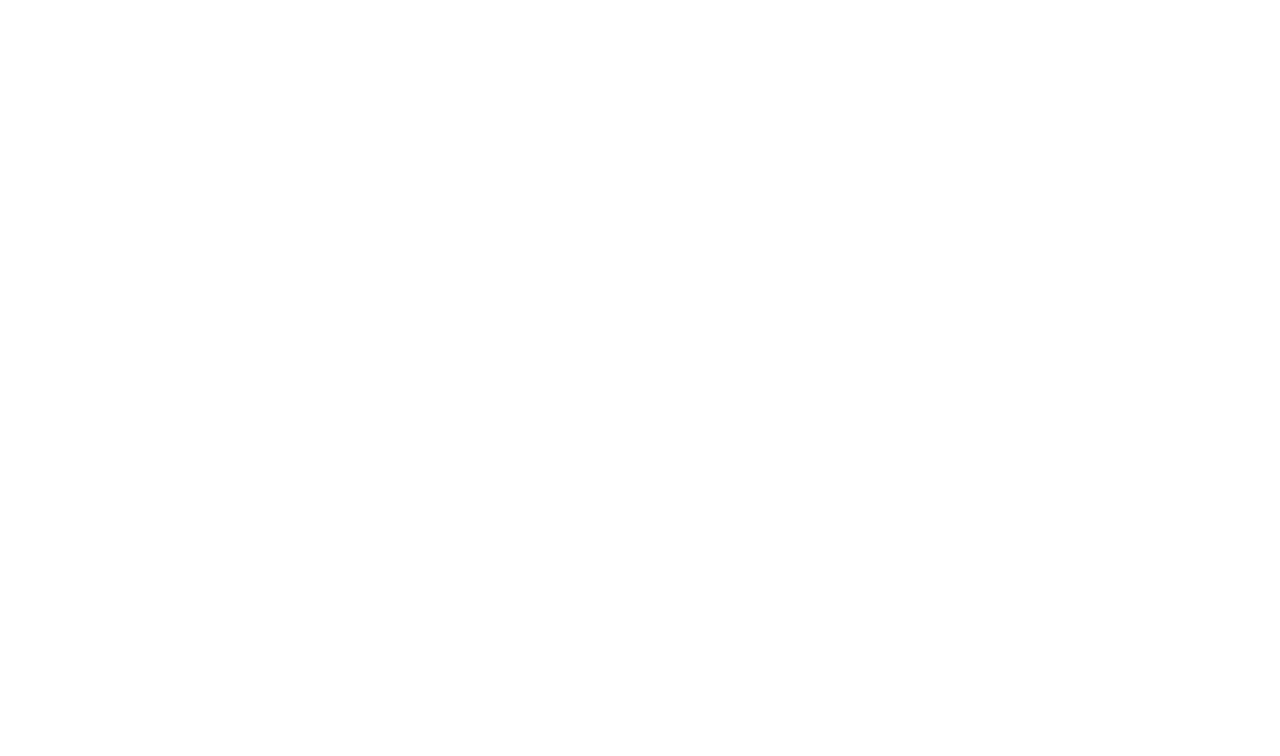
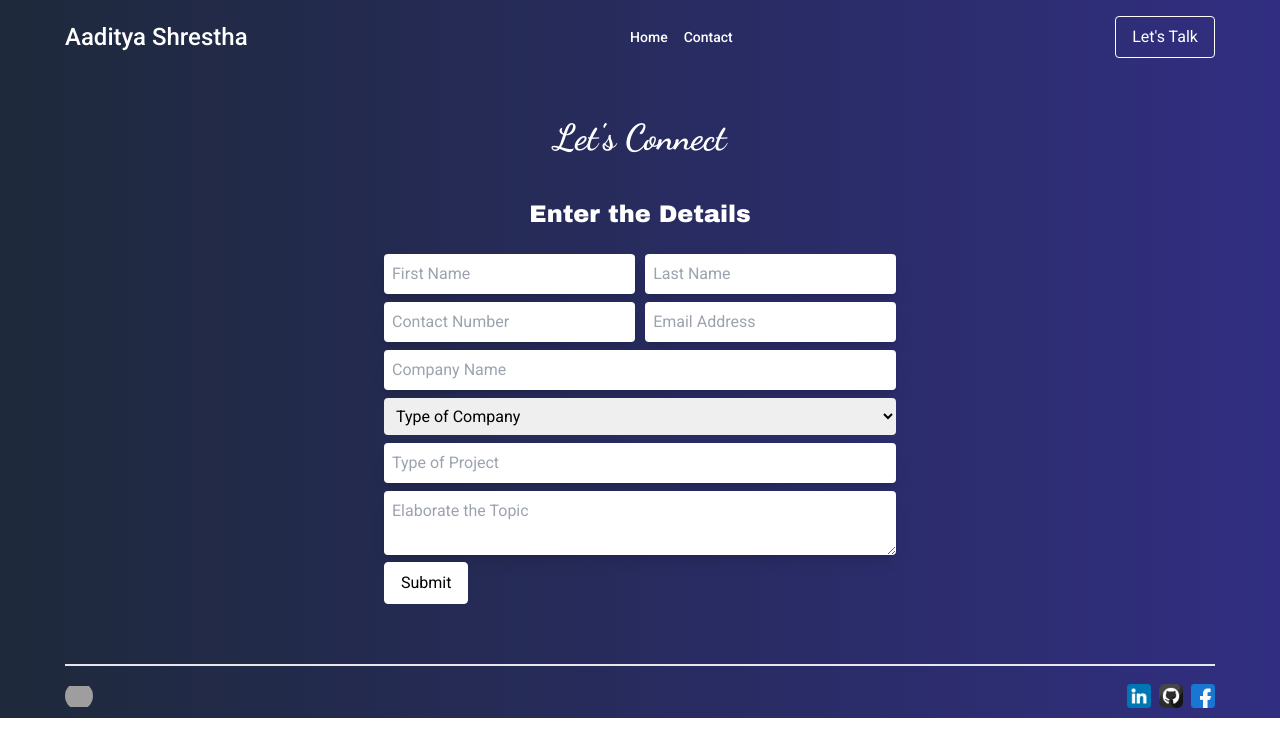
Before and after one commit to aaditya-064/Portfolio-Aaditya, a React (Vite) app in the folder frontend/: page /contact in a window 1280 px wide. Before the commit this address had no page. Shown: the top 756 px of the page. Built offline with nearby package versions, Linux system fonts and the light colour scheme; grey boxes are pictures that could not be loaded; a web font is replaced by a local one.

Commit message:
rem to do the backend :

```diff
--- a/frontend/src/App.jsx
+++ b/frontend/src/App.jsx
@@ -1,5 +1,6 @@
 import { BrowserRouter, Routes, Route } from "react-router-dom";
 import HomePage from "./components/HomePage";
+import ContactForm from "./components/ContactForm";
 
 function App() {
   return (
@@ -7,6 +8,7 @@ function App() {
       <BrowserRouter>
         <Routes>
           <Route path={"/"} Component={() => <HomePage />} />
+          <Route path={"/contact"} Component={() => <ContactForm />} />
         </Routes>
       </BrowserRouter>
     </>
--- a/frontend/src/components/Contact.jsx
+++ b/frontend/src/components/Contact.jsx
@@ -6,12 +6,11 @@ const Contact = () => {
 
   const handleSubmit = async (e) => {
     e.preventDefault();
-    const data = await axios({
+    await axios({
       url: "https://portfolio-org.onrender.com/post",
       method: "post",
       data: info,
     });
-    console.log(data);
   };
 
   const handleChange = (e) => {
--- /dev/null
+++ b/frontend/src/components/ContactForm.jsx
@@ -0,0 +1,99 @@
+import React from "react";
+import Navbar from "./Navbar";
+import Footer from "./Footer";
+
+const ContactForm = () => {
+  return (
+    <div className="bg-gradient-to-r from-slate-800 to-indigo-900 pt-4 pb-2 px-2">
+      <div className="max-w-[1150px] mx-auto">
+        <Navbar />
+        <div className="mt-10">
+          <div className="relative">
+            {/* <img
+              src="https://imgs.search.brave.com/zVd0LQ6ocJc8_T6xFYI5ggg5Jd1GZ5nVICSlOQVlTb8/rs:fit:860:0:0:0/g:ce/aHR0cHM6Ly90NC5m/dGNkbi5uZXQvanBn/LzA4LzEyLzAzLzEx/LzM2MF9GXzgxMjAz/MTEyNl9LQWxyREFn/bHFrTjZYMnQzRFpu/eTdVRVpOaFRWb2py/Vi5qcGc"
+              className="w-full h-96 object-cover blur-sm"
+              alt=""
+            /> */}
+            <div className="mx-auto  rounded w-4/5">
+              <p className="text-white font-bold text-4xl text-center p-5 connect_text">
+                Let's Connect
+              </p>
+              <div className="p-5 md:w-3/5 mx-auto rounded">
+                <form action="" className="">
+                  <p className="text-center text-white font-medium text-2xl enter_details">
+                    Enter the Details
+                  </p>
+                  <div className="flex flex-col md:flex-row justify-between mt-4">
+                    <input
+                      type="text"
+                      placeholder="First Name"
+                      name="first_name"
+                      className="shadow-lg p-2 mt-2 rounded md:w-[49%]"
+                    />
+                    <input
+                      type="text"
+                      name="last_name"
+                      placeholder="Last Name"
+                      className="shadow-lg p-2 mt-2 rounded md:w-[49%]"
+                    />
+                  </div>
+
+                  <div className="flex flex-col md:flex-row justify-between">
+                    <input
+                      type="text"
+                      name="contact_number"
+                      placeholder="Contact Number"
+                      className="shadow-lg p-2 mt-2 rounded md:w-[49%]"
+                    />
+                    <input
+                      type="email"
+                      name="email_address"
+                      placeholder="Email Address"
+                      className="shadow-lg p-2 mt-2 rounded md:w-[49%]"
+                    />
+                  </div>
+                  <input
+                    type="text"
+                    name="company_name"
+                    placeholder="Company Name"
+                    className="shadow-lg p-2 mt-2 rounded w-full"
+                  />
+                  <select
+                    name="type_of_company"
+                    id=""
+                    className="outline-none mt-2 w-full p-2 rounded"
+                  >
+                    <option value="null">Type of Company</option>
+                    <option value="IT Consulting" className="text-black">
+                      IT Consulting
+                    </option>
+                    <option value="Software Development" className="text-black">
+                      Software Development
+                    </option>
+                  </select>
+                  <input
+                    type="text"
+                    placeholder="Type of Project"
+                    className="shadow-lg p-2 mt-2 rounded w-full"
+                  />
+                  <textarea
+                    name=""
+                    id=""
+                    placeholder="Elaborate the Topic"
+                    className="shadow-lg p-2 mt-2 rounded w-full"
+                  ></textarea>
+                  <button className="bg-white px-4 py-2 border border-white rounded hover:bg-transparent hover:text-white transition-all active:opacity-50">
+                    Submit
+                  </button>
+                </form>
+              </div>
+            </div>
+          </div>
+        </div>
+        <Footer />
+      </div>
+    </div>
+  );
+};
+
+export default ContactForm;
--- a/frontend/src/components/Hero.jsx
+++ b/frontend/src/components/Hero.jsx
@@ -1,4 +1,5 @@
 import React from "react";
+import { Link } from "react-router-dom";
 
 const Hero = () => {
   return (
@@ -12,19 +13,21 @@ const Hero = () => {
       </div>
       <div className="flex flex-col items-center mt-10">
         <p className="text-2xl text-white text-center font-normal">
-          HI, <br /> I'M
-          <span className="text-[#ffcb6c] text-4xl ml-2">Aaditya Shrestha</span>
+          <span className="dev_title">HI</span>, <br /> I'M
+          <span className="text-[#ffcb6c] text-4xl ml-2 name_title">
+            Aaditya Shrestha
+          </span>
         </p>
-        <p className="font-medium mt-2 text-lg text-[#e7e6e7]">
+        <p className="font-light text-center mt-2 text-xl text-[#e7e6e7] dev_title underline">
           Full Stack Developer
           <span className="font-light"> based in Nepal</span>
         </p>
-        <a
-          href="#"
+        <Link
+          to={"/contact"}
           className="mt-7 text-[#ffcb6c] font-medium border border-[#ffcb6c] w-36 px-3 pl-7 py-2 rounded"
         >
           Contact Me
-        </a>
+        </Link>
       </div>
     </div>
   );
--- a/frontend/src/components/HomePage.jsx
+++ b/frontend/src/components/HomePage.jsx
@@ -8,7 +8,7 @@ import Contact from "./Contact";
 
 const HomePage = () => {
   return (
-    <div className="py-4 bg-[#34353a] flex flex-col">
+    <div className="py-4 bg-gradient-to-r from-slate-800 to-indigo-900 flex flex-col">
       <div className="max-w-[1150px] mx-auto flex flex-col justify-evenly">
         <Navbar />
         <div className="flex-1">
--- a/frontend/src/components/Navbar.jsx
+++ b/frontend/src/components/Navbar.jsx
@@ -4,16 +4,21 @@ import { Link } from "react-router-dom";
 const Navbar = () => {
   return (
     <div className="flex justify-between items-center">
-      <p className="text-white font-medium text-2xl">Aaditya Shrestha</p>
-      <div className="gap-4 text-sm text-gray-500 font-medium hidden md:flex select-none">
-        <Link to={"/about"}>About</Link>
-        <Link to={"/projects"}>Projects</Link>
-        <Link to={"/contact"}>Contact</Link>
+      <Link to={"/"} className="text-white font-medium text-2xl">
+        Aaditya Shrestha
+      </Link>
+      <div className="gap-4 text-sm text-white font-medium hidden md:flex select-none">
+        <Link to={"/"} className="outline-none">
+          Home
+        </Link>
+        <Link to={"/contact"} className="outline-none">
+          Contact
+        </Link>
       </div>
       <a
         href="https://calendly.com/aadityastha123456/30min"
         target="blank"
-        className="bg-[#34353a] text-white text-[16px] text-center px-4 py-2 rounded border border-white hover:bg-white hover:text-[#34353a] transition-all"
+        className="bg-transparent text-white text-[16px] text-center px-4 py-2 rounded border border-white hover:bg-white hover:text-[#2d2d72] transition-all"
       >
         Let's Talk
       </a>
--- a/frontend/src/index.css
+++ b/frontend/src/index.css
@@ -4,42 +4,41 @@
 @import url("https://fonts.googleapis.com/css2?family=Rubik+Glitch&display=swap");
 @import url("https://fonts.googleapis.com/css2?family=Oswald:wght@200..700&family=Rubik+Glitch&display=swap");
 @import url("https://fonts.googleapis.com/css2?family=Oswald:wght@200..700&family=Pixelify+Sans:wght@400..700&family=Rubik+Glitch&display=swap");
+@import url("https://fonts.googleapis.com/css2?family=Dancing+Script:wght@400..700&display=swap");
+@import url("https://fonts.googleapis.com/css2?family=Dancing+Script:wght@400..700&family=Roboto:ital,wght@0,100;0,300;0,400;0,500;0,700;0,900;1,100;1,300;1,400;1,500;1,700;1,900&display=swap");
+@import url("https://fonts.googleapis.com/css2?family=Archivo+Black&family=Dancing+Script:wght@400..700&family=Roboto:ital,wght@0,100;0,300;0,400;0,500;0,700;0,900;1,100;1,300;1,400;1,500;1,700;1,900&display=swap");
+@import url("https://fonts.googleapis.com/css2?family=Archivo+Black&family=Dancing+Script:wght@400..700&family=Pacifico&family=Roboto:ital,wght@0,100;0,300;0,400;0,500;0,700;0,900;1,100;1,300;1,400;1,500;1,700;1,900&display=swap");
 @tailwind base;
 @tailwind components;
 @tailwind utilities;
 
-/* font-family: "Baskervville SC", serif;
-font-weight: 400;
-font-style: normal; */
-
-/* font-family: "Matemasie", sans-serif;
-font-weight: 400;
-font-style: normal; */
-
-.name_header {
-  /* font-family: "Rubik Glitch", system-ui;
-  font-weight: 400;
-  font-style: normal; */
-  font-family: "Oswald", sans-serif;
+.connect_text {
+  font-family: "Dancing Script", cursive;
   font-optical-sizing: auto;
   /* font-weight: <weight>; */
   font-style: normal;
 }
 
-.type_work {
-  font-family: "Oswald", sans-serif;
-  font-optical-sizing: auto;
-  /* font-weight: <weight>; */
+body {
+  font-family: "Roboto", sans-serif;
+  font-weight: 400;
   font-style: normal;
 }
 
-.nav_links {
-  font-family: "Oswald", sans-serif;
-  font-optical-sizing: auto;
-  /* font-weight: <weight>; */
+.enter_details {
+  font-family: "Archivo Black", sans-serif;
+  font-weight: 400;
   font-style: normal;
 }
 
-.no-scrollbar::-webkit-scrollbar {
-  display: none;
+.name_title {
+  font-family: "Pacifico", cursive;
+  font-weight: 400;
+  font-style: normal;
 }
+
+.dev_title {
+  font-family: "Archivo Black", sans-serif;
+  font-weight: 400;
+  font-style: normal;
+}
```
Also changed, not shown: frontend/src/components/Skills.jsx (+14 -6 lines).
